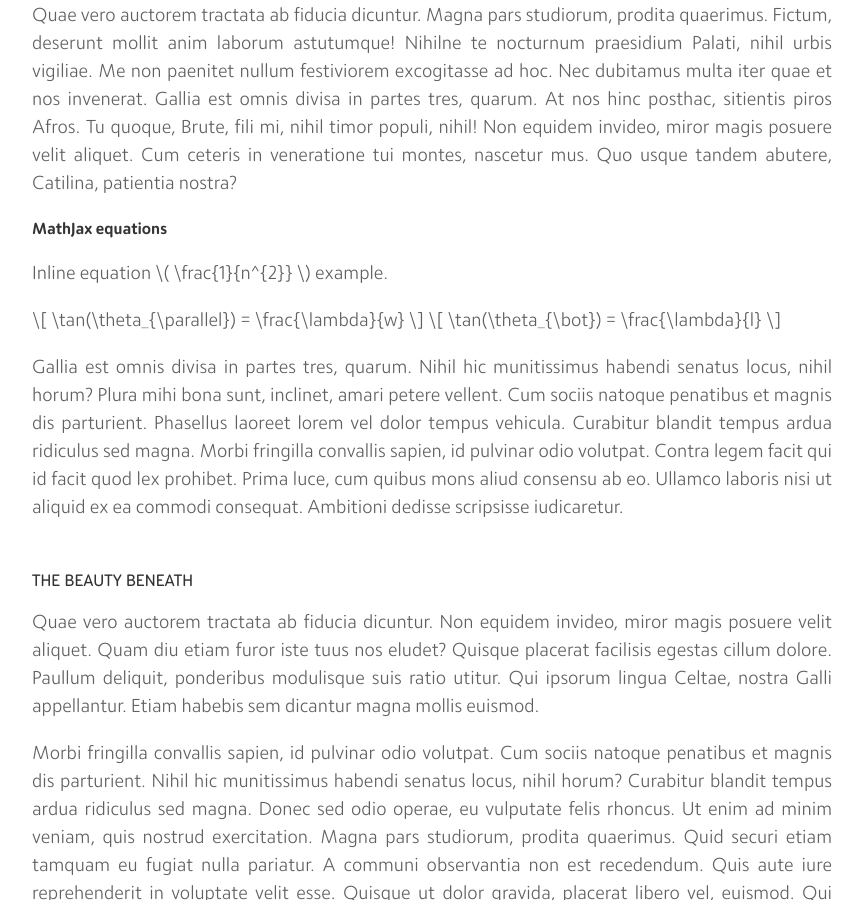
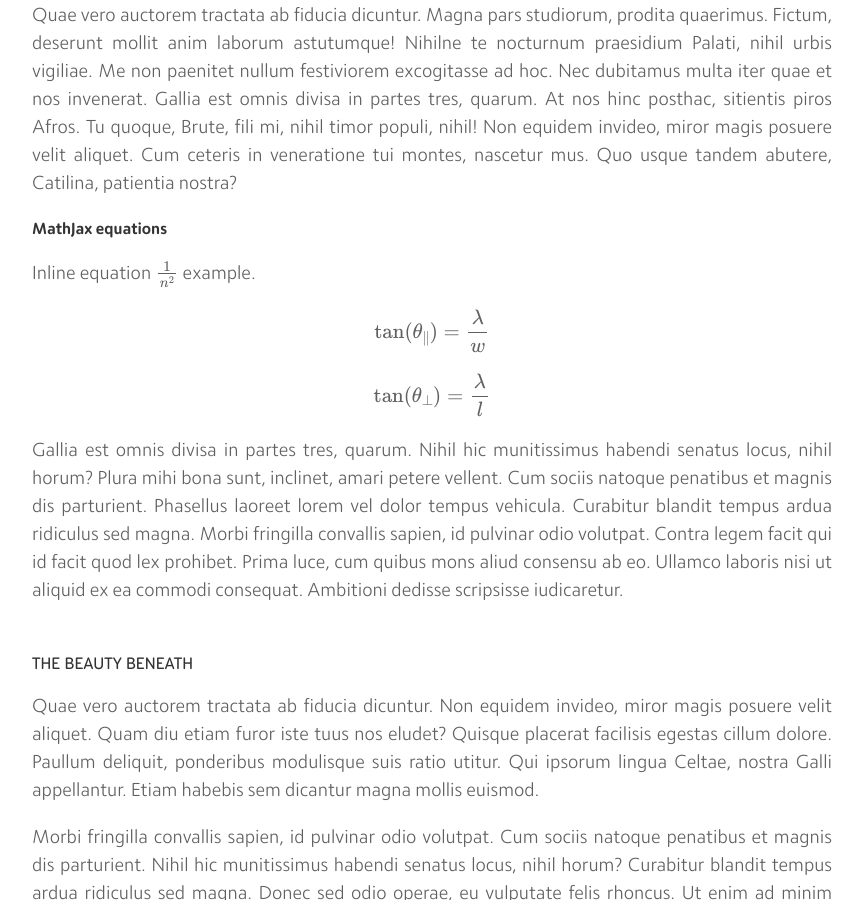
Before and after one commit to MrAnnix/MrAnnix.github.io, a Jekyll site: the page built from _posts/2013-08-13-the-10-golden-rules-of-clean-simple-design.md, in a window 1280 px wide and 900 px high, scrolled down 1052 px. Shown: the whole window, without its empty margins (208-1071 px from the left). Built offline with Jekyll 4.4.1, drawn with Linux system fonts in a browser that asks for light colours; formulas are drawn with MathJax 3.

Commit message:
Added MathJax support

```diff
--- a/_layouts/post.html
+++ b/_layouts/post.html
@@ -49,6 +49,7 @@ layout: default
 <hr>
 <div class="commentbox"></div>
 
+<!-- CommentBox -->
 <script src="https://unpkg.com/commentbox.io/dist/commentBox.min.js"></script>
 <script type="text/javascript">
     commentBox('5699371857346560-proj', {
@@ -56,3 +57,7 @@ layout: default
         subtextColor: '#606060'
     });
 </script>
+{% if page.mathjax == true %}
+<!-- MathJax -->
+<script src='https://cdnjs.cloudflare.com/ajax/libs/mathjax/2.7.5/latest.js?config=TeX-AMS-MML_HTMLorMML' async></script>
+{% endif %}
```
Also changed, not shown: _posts/2013-08-13-the-10-golden-rules-of-clean-simple-design.md (+1 -0 lines).
